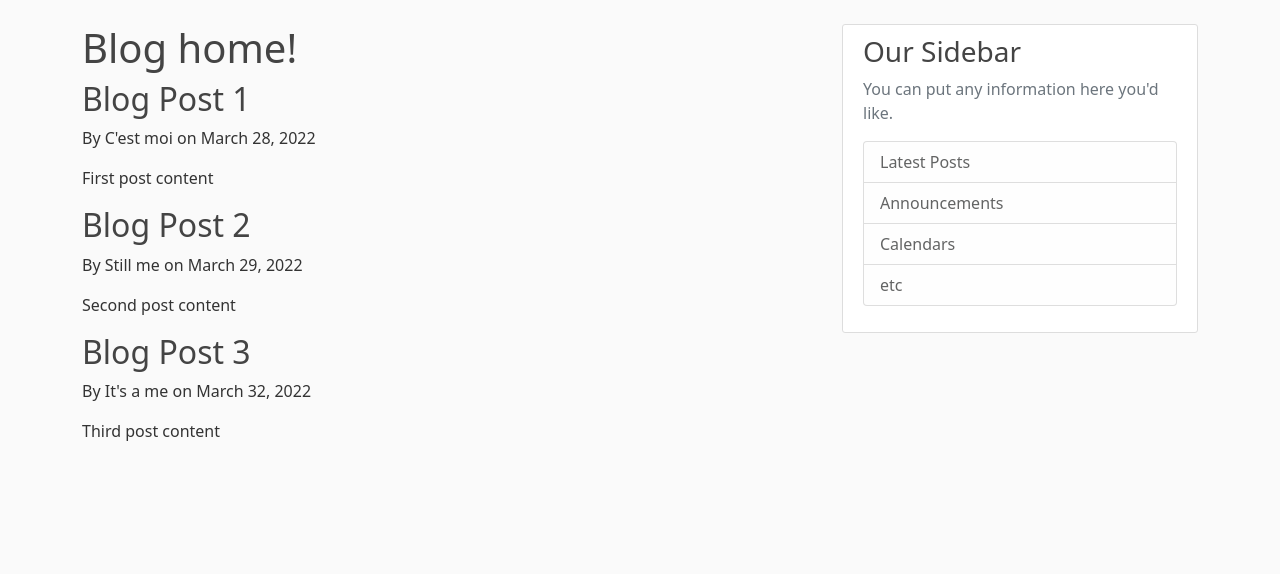
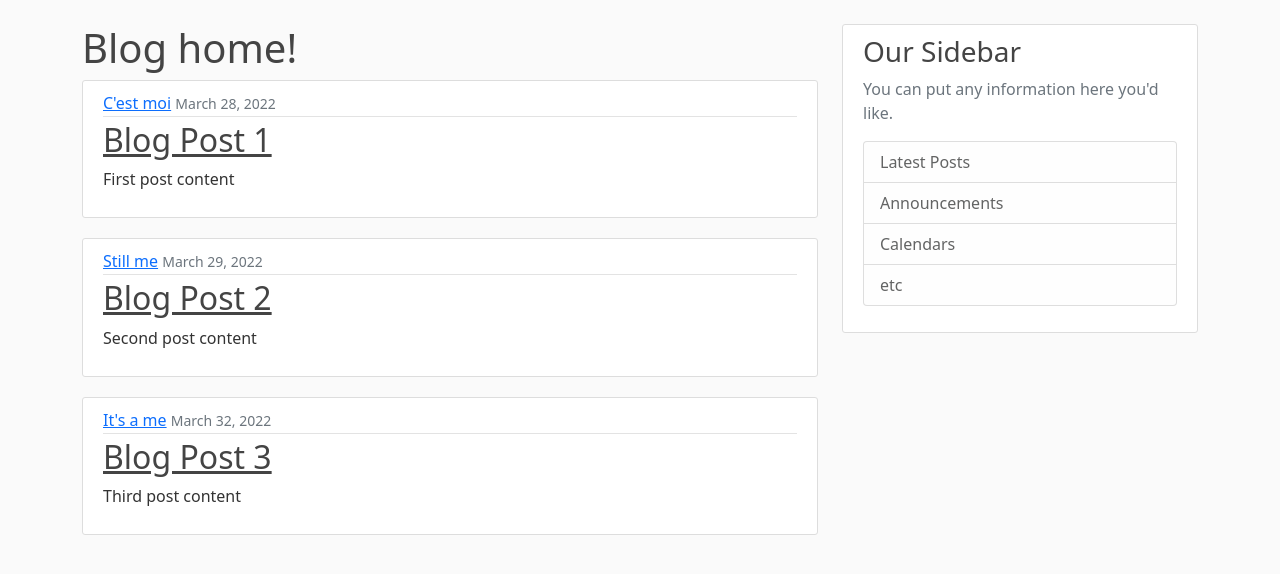
Before and after one commit to artkapl/django-blog-project, a Django app: page / in a window 1280 px wide. Shown: the part 56-630 px from the top of the page. Run offline with Django 4.2, Linux system fonts and the light colour scheme.

Commit message:
Used article style snippet in home.html

```diff
--- a/blog/templates/blog/home.html
+++ b/blog/templates/blog/home.html
@@ -4,8 +4,15 @@
     <h1>Blog home!</h1>
 
     {% for post in posts %}
-        <h2>{{ post.title }}</h2>
-        <p>By {{ post.author }} on {{ post.date_posted }}</p>
-        <p>{{ post.content }}</p>
+        <article class="media content-section">
+            <div class="media-body">
+                <div class="article-metadata">
+                    <a class="mr-2" href="#">{{ post.author }}</a>
+                    <small class="text-muted">{{ post.date_posted }}</small>
+                </div>
+                <h2><a class="article-title" href="#">{{ post.title }}</a></h2>
+                <p class="article-content">{{ post.content }}</p>
+            </div>
+        </article>
     {% endfor %}
 {% endblock content %}
```
